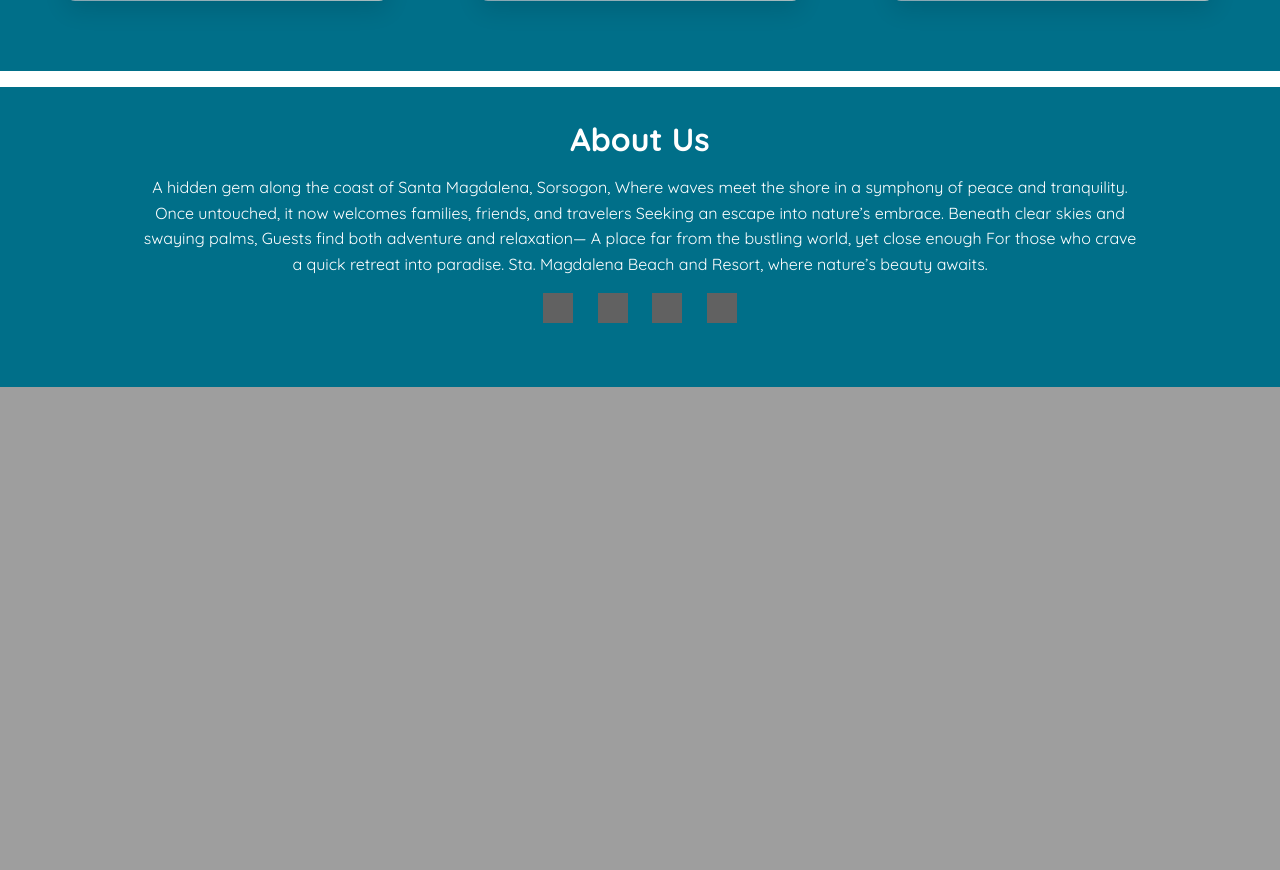
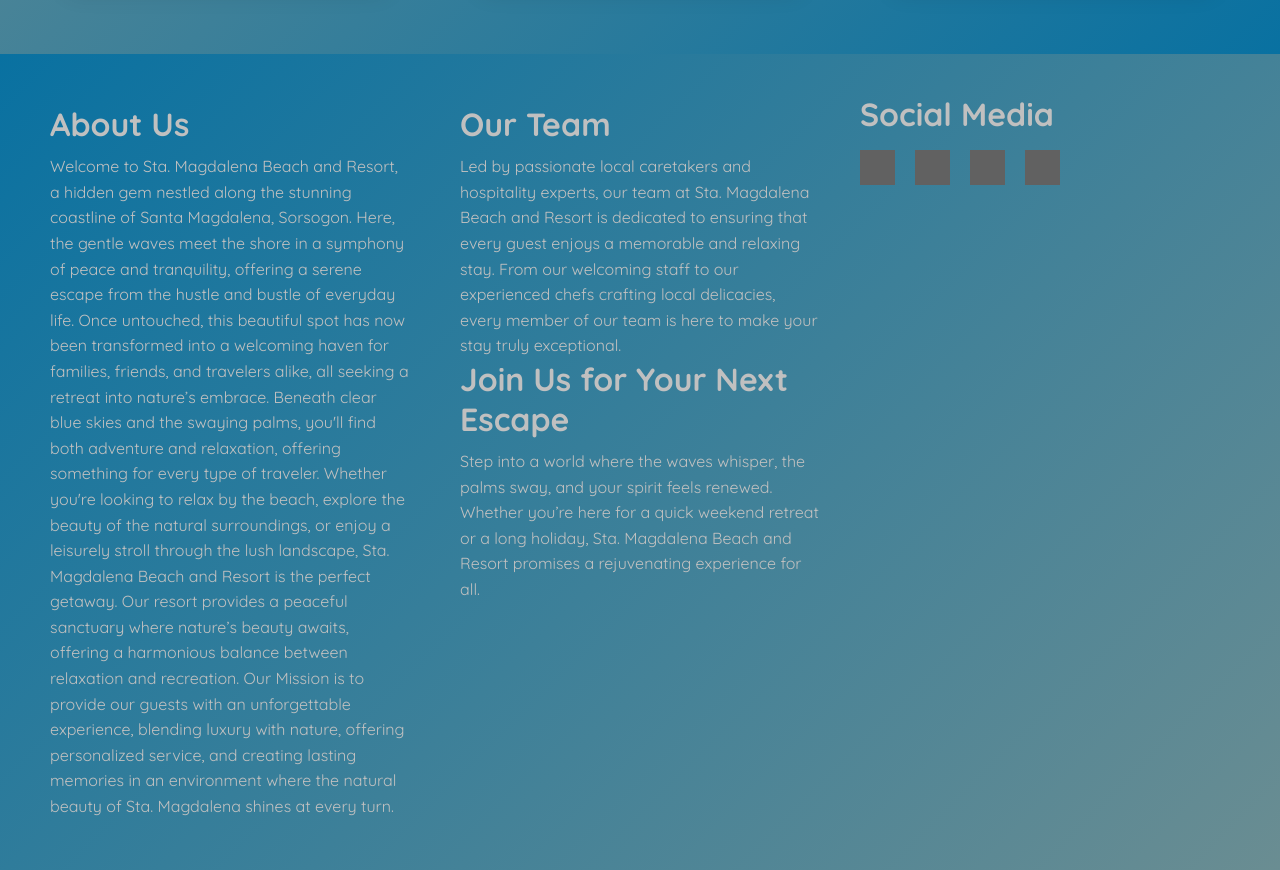
Before and after one commit to gutomnako/New, a Django app: page / in a window 1280 px wide. Shown: the part 2962-3832 px from the top of the page. Before the commit the page ends 3349 px from the top, so only its background shows below. Run offline with Django 5.2, Linux system fonts and the light colour scheme; data that the repository does not hold is empty; grey boxes are pictures that could not be loaded.

Commit message:
modified files

```diff
--- a/project/app/templates/app/checkbox_component.html
+++ b/project/app/templates/app/checkbox_component.html
@@ -16,7 +16,6 @@
 
         <div class="filter-section">
             <h3>AMENITIES</h3>
-            <h4>{{ resorts.count }} resorts available</h4>
             {% for amenity in amenities %}
             <label>
                 <input type="checkbox" name="amenities" value="{{ amenity.id }}"
--- a/project/app/templates/app/index_view.html
+++ b/project/app/templates/app/index_view.html
@@ -109,17 +109,31 @@
       </div>
     </div>
   </div>
-  <div class="about-section">
+  <div id="about-section" class="about-section">
+    <div class="section">
       <h2>About Us</h2>
       <p>
-      A hidden gem along the coast of Santa Magdalena, Sorsogon, Where waves meet the shore in a symphony of peace and tranquility. Once untouched, it now welcomes families, friends, and travelers Seeking an escape into nature’s embrace.  Beneath clear skies and swaying palms, Guests find both adventure and relaxation— A place far from the bustling world, yet close enough For those who crave a quick retreat into paradise.  Sta. Magdalena Beach and Resort, where nature’s beauty awaits.
+        Welcome to Sta. Magdalena Beach and Resort, a hidden gem nestled along the stunning coastline of Santa Magdalena, Sorsogon. Here, the gentle waves meet the shore in a symphony of peace and tranquility, offering a serene escape from the hustle and bustle of everyday life.
+        Once untouched, this beautiful spot has now been transformed into a welcoming haven for families, friends, and travelers alike, all seeking a retreat into nature’s embrace. Beneath clear blue skies and the swaying palms, you'll find both adventure and relaxation, offering something for every type of traveler.
+        Whether you're looking to relax by the beach, explore the beauty of the natural surroundings, or enjoy a leisurely stroll through the lush landscape, Sta. Magdalena Beach and Resort is the perfect getaway. Our resort provides a peaceful sanctuary where nature’s beauty awaits, offering a harmonious balance between relaxation and recreation.
+        Our Mission is to provide our guests with an unforgettable experience, blending luxury with nature, offering personalized service, and creating lasting memories in an environment where the natural beauty of Sta. Magdalena shines at every turn.
       </p>
+    </div>
 
+    <div class="section">
+      <h2>Our Team</h2>
+      <p>Led by passionate local caretakers and hospitality experts, our team at Sta. Magdalena Beach and Resort is dedicated to ensuring that every guest enjoys a memorable and relaxing stay. From our welcoming staff to our experienced chefs crafting local delicacies, every member of our team is here to make your stay truly exceptional.</p>
+      <h2>Join Us for Your Next Escape</h2>
+      <p>Step into a world where the waves whisper, the palms sway, and your spirit feels renewed. Whether you’re here for a quick weekend retreat or a long holiday, Sta. Magdalena Beach and Resort promises a rejuvenating experience for all.</p>
+    </div>
     <div class="social-media">
+      <h2>Social Media</h2>
+      <div class="icons">
         <a href="#"><img src="{% static 'images/facebook.png' %}" alt="Facebook"></a>
         <a href="#"><img src="{% static 'images/twitter.png' %}" alt="Twitter"></a>
         <a href="#"><img src="{% static 'images/instagram.png' %}" alt="Instagram"></a>
         <a href="#"><img src="{% static 'images/gmail.png' %}" alt="Email"></a>
+      </div>
     </div>
   </div>
 </body>
--- a/project/app/views.py
+++ b/project/app/views.py
@@ -88,7 +88,7 @@ def adminDashboard(request):
     # Fetch Most Rated Resorts
     most_rated_resorts = Resort.objects.annotate(
         avg_rating=Avg('rating__rating')
-    ).order_by('-avg_rating').values('name', 'avg_rating')[:5]  # Top 5 most rated resorts
+    ).order_by('-avg_rating').values('name', 'avg_rating')
 
     # Convert to JSON-compatible format
     most_rated_resorts_data = json.dumps(list(most_rated_resorts), default=float)
--- a/project/static/styles/index.css
+++ b/project/static/styles/index.css
@@ -488,43 +506,67 @@ button a {
 }
 
 .about-section {
-  font-family: "Quicksand", serif;
-  background-color: #006f89; /* Ensure the color is correct */
-  padding: 2em;
-  text-align: center;
-  color: #fff;
-  margin-top: 1em;
-  min-height: 300px; /* Ensure the section has enough height */
+  display: grid;
+  grid-template-columns: 1fr 1fr 1fr;  /* Three equal columns */
+  gap: 30px;  /* Space between columns */
+  padding: 40px;
+  text-align: left; /* Align text to the left for better readability */
+  background: linear-gradient(135deg, #0971a1, #6A8D92); /* Dark Blue and Teal Gradient */
+}
+
+.section {
+  padding: 10px;
 }
 
 .about-section h2 {
-  font-size: 2em;
-  margin-bottom: 0.5em;
-  color: #fff;
+  font-size: 2rem;
+  color: #c0c0c0; /* Darker text for better contrast */
+  margin-bottom: 10px;
 }
 
 .about-section p {
-  font-size: 1em;
-  max-width: 1000px;
-  margin: 0 auto;
+  font-size: 1rem;
   line-height: 1.6;
-  color: #fff;
+  color: #c0c0c0; /* Lighter text for easy reading */
 }
 
 .social-media {
-  margin-top: 1em;
+  gap: 15px;
 }
 
-.social-media a {
-  margin: 0 10px;
+.social-media h2 {
+  font-size: 2rem;
+  color: #333;
+  margin-bottom: 0.5em;
+  color: #c0c0c0;
+}
+
+.social-media .icons {
+  display: flex;
+  gap: 20px;
+}
+
+.social-media .icons a {
   display: inline-block;
 }
 
-.social-media img {
-  width: 30px;
-  height: 30px;
-  filter: invert(1); /* Ensures icons show as white on dark background */
+.social-media .icons img {
+  width: 35px;
+  height: 35px;
+  filter: invert(1);  /* White icons on dark background */
+  transition: transform 0.3s;
 }
+
+.social-media .icons img:hover {
+  transform: scale(1.1);
+}
+
+@media (max-width: 768px) {
+  .about-section {
+    grid-template-columns: 1fr;  /* Stack sections on smaller screens */
+  }
+}
+
 
 
 /* Star Rating */
--- a/project/templates/navbar.html
+++ b/project/templates/navbar.html
@@ -13,6 +13,7 @@
       <a href="{% url 'index-view' %}" class="{% if request.path == '/' %}active{% endif %}">Home</a>
       <a href="{% url 'home' %}" class="{% if request.path == '/home/' %}active{% endif %}">Beaches & Resorts</a>
       <a href="{% url 'map' %}" class="{% if request.path == '/map/' %}active{% endif %}">Map</a>
+      <a href="{% url 'index-view' %}#about-section" class="{% if request.path == '/about-section/' %}active{% endif %}">About Us</a>
     </nav>
 
     <div class="dropdown">
@@ -41,6 +42,29 @@
         });
       }
     });
+
+    document.querySelectorAll(".nav a").forEach(link => {
+        const href = link.getAttribute("href");
+
+        // Only apply the smooth scroll for internal links with hashes
+        if (href && href.includes("#")) {
+            link.addEventListener("click", function (event) {
+                const [baseUrl, sectionId] = href.split("#");
+
+                // If on the same page, use smooth scroll
+                if (window.location.pathname === baseUrl || baseUrl === window.location.origin + '/') {
+                    event.preventDefault();
+                    const target = document.getElementById(sectionId);
+                    if (target) {
+                        target.scrollIntoView({
+                            behavior: "smooth",
+                            block: "start"
+                        });
+                    }
+                }
+            });
+        }
+    });
   </script>
 
   {% endblock %}
```
Also changed, not shown: other parts of project/static/styles/index.css (+22 -4 lines), project/app/templates/app/resort.html (+7 -6 lines), project/static/styles/resort.css (+57 -0 lines), project/templates/main.html (+11 -12 lines), project/media/WIN_20250501_23_11_07_Pro.jpg (added). Lines whose indentation alone changed are shown as unchanged.
